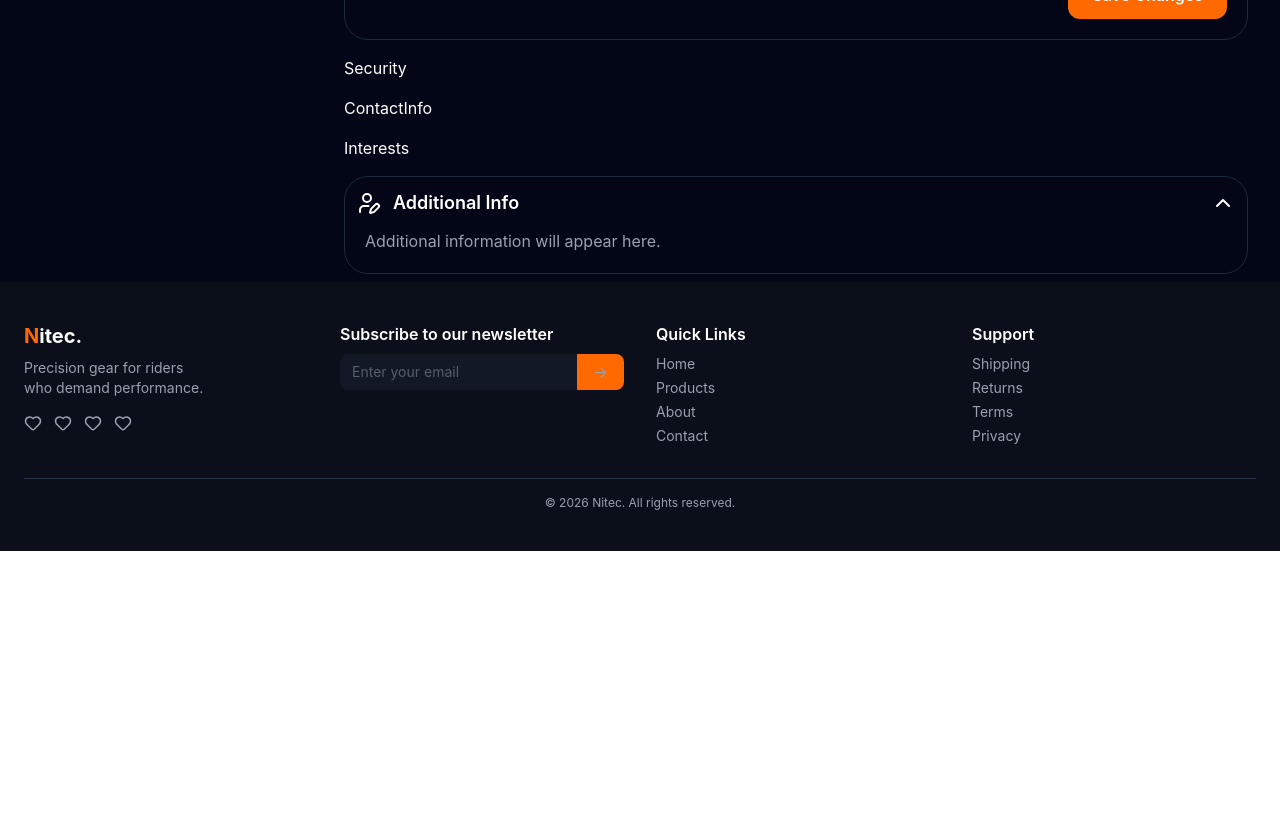
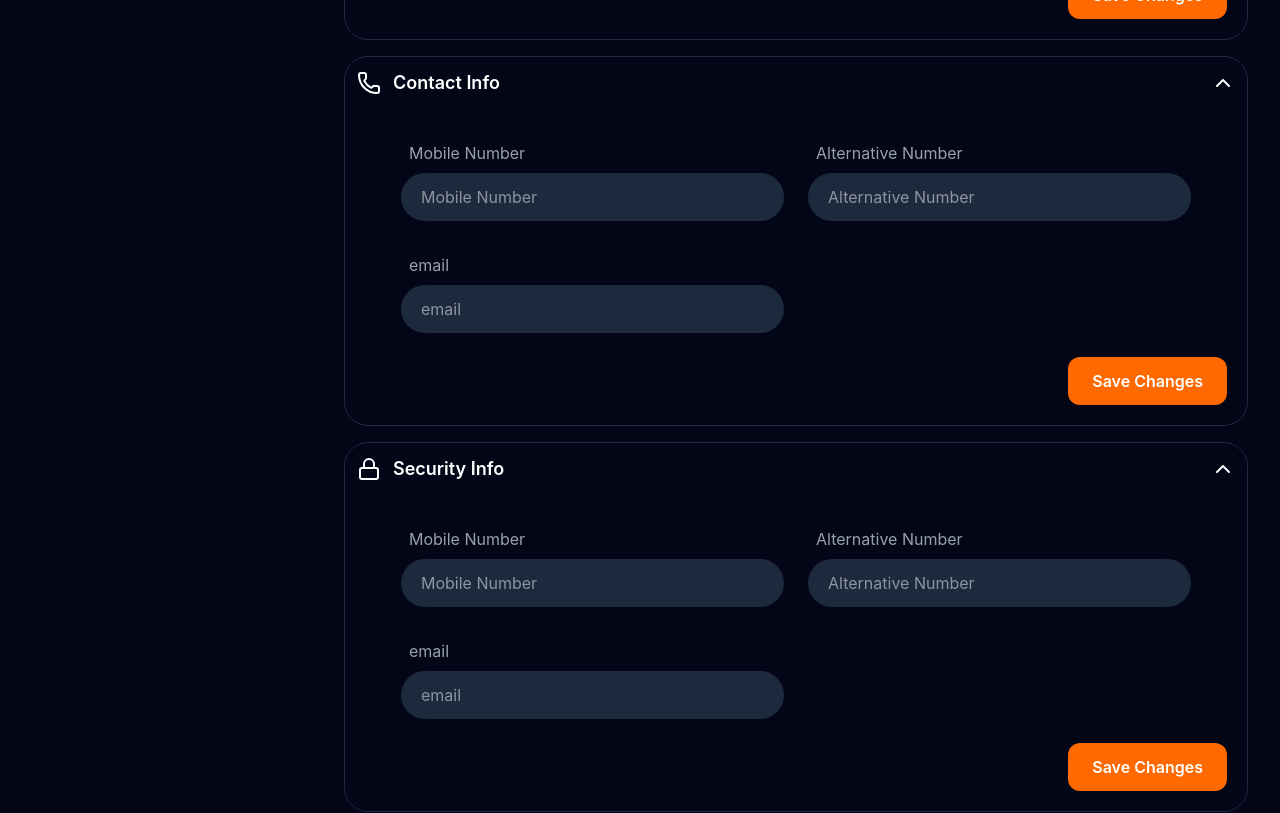
Before and after one commit to niraj-prasad505/MotoCartel, a React app in the folder frontend/: page /profile in a window 1280 px wide. Shown: the part 1080-1893 px from the top of the page. Before the commit the page ends 1631 px from the top, so only its background shows below. Built offline with nearby package versions, Linux system fonts and the light colour scheme; no server answers; the HTML template or start-up script is replaced by a standard one.

Commit message:
refactor Profile components to enhance structure and add input fields for contact and security information

```diff
--- a/frontend/src/components/Profile/AccordionSection.jsx
+++ b/frontend/src/components/Profile/AccordionSection.jsx
@@ -1,5 +1,5 @@
 import { useState } from "react";
-import { ChevronDown, ChevronUp, UserPen } from "lucide-react";
+import { ChevronDown, ChevronUp, UserPen, LocateFixed, Lock, Phone } from "lucide-react";
 
 const AccordionSection = ({ title, children }) => {
   const [open, setOpen] = useState(true);
@@ -11,8 +11,12 @@ const AccordionSection = ({ title, children }) => {
         className="w-full flex justify-between items-center p-3"
       >
         <div className="flex items-center gap-3">
-          <UserPen height={24} width={24} />
+          {title === "Personal Info " && <UserPen height={24} width={24} />}
+          {title === "Delivery Info " && <LocateFixed height={24} width={24} />}
+          {title === "Security Info " && <Lock height={24} width={24} />}
+          {title === "Contact Info " && <Phone height={24} width={24} />}
           <h2 className="font-semibold text-lg">{title}</h2>
+
 
 
         </div>
--- a/frontend/src/components/Profile/ProfileContent/ContactInfo.jsx
+++ b/frontend/src/components/Profile/ProfileContent/ContactInfo.jsx
@@ -1,7 +1,53 @@
 import React from 'react'
+import AccordionSection from "../AccordionSection";
+import Select from "react-select";
+import { useState } from "react";
+
 
 export default function ContactInfo() {
   return (
-    <div>ContactInfo</div>
+    <AccordionSection title="Contact Info ">
+
+
+      <div className="gap-8 items-start p-6 px-9 rounded-2xl">
+
+        {/* Input Fields */}
+        <div className="grid grid-cols-2 gap-6 flex-1">
+          <div className="w-full">
+            <h1 className="p-2 text-gray-400">Mobile Number</h1>
+            <input
+              className="bg-slate-800 p-3 pl-5 rounded-full outline-none w-full"
+              placeholder="Mobile Number"
+            />
+          </div>
+
+          <div className="w-full">
+            <h1 className="p-2 text-gray-400">Alternative Number</h1>
+            <input
+              className="bg-slate-800 p-3 pl-5 rounded-full outline-none w-full"
+              placeholder="Alternative Number"
+            />
+          </div>
+
+          <div className="w-full">
+            <h1 className="p-2 text-gray-400">email</h1>
+            <input
+              className="bg-slate-800 p-3 pl-5 rounded-full outline-none w-full"
+              placeholder="email"
+            />
+          </div>
+
+
+
+
+        </div>
+      </div>
+      {/* Save Changes Button */}
+      <div className="flex justify-end">
+        <button className="bg-orange-500 px-6 py-3 rounded-xl font-semibold">
+          Save Changes
+        </button>
+      </div>
+    </AccordionSection>
   )
 }
--- a/frontend/src/components/Profile/ProfileContent/DeliveryAddress.jsx
+++ b/frontend/src/components/Profile/ProfileContent/DeliveryAddress.jsx
@@ -33,7 +33,7 @@ const options = [
   { value: "west-bengal", label: "West Bengal" },
 ];
   return (
-    <AccordionSection title="Personal Info ">
+    <AccordionSection title="Delivery Info ">
 
 
       <div className="gap-8 items-start p-6 px-9 rounded-2xl">
--- a/frontend/src/components/Profile/ProfileContent/Security.jsx
+++ b/frontend/src/components/Profile/ProfileContent/Security.jsx
@@ -1,7 +1,50 @@
 import React from 'react'
+import AccordionSection from "../AccordionSection";
 
 export default function Security() {
   return (
-    <div>Security</div>
+    <AccordionSection title="Security Info ">
+
+
+      <div className="gap-8 items-start p-6 px-9 rounded-2xl">
+
+        {/* Input Fields */}
+        <div className="grid grid-cols-2 gap-6 flex-1">
+          <div className="w-full">
+            <h1 className="p-2 text-gray-400">Mobile Number</h1>
+            <input
+              className="bg-slate-800 p-3 pl-5 rounded-full outline-none w-full"
+              placeholder="Mobile Number"
+            />
+          </div>
+
+          <div className="w-full">
+            <h1 className="p-2 text-gray-400">Alternative Number</h1>
+            <input
+              className="bg-slate-800 p-3 pl-5 rounded-full outline-none w-full"
+              placeholder="Alternative Number"
+            />
+          </div>
+
+          <div className="w-full">
+            <h1 className="p-2 text-gray-400">email</h1>
+            <input
+              className="bg-slate-800 p-3 pl-5 rounded-full outline-none w-full"
+              placeholder="email"
+            />
+          </div>
+
+
+
+
+        </div>
+      </div>
+      {/* Save Changes Button */}
+      <div className="flex justify-end">
+        <button className="bg-orange-500 px-6 py-3 rounded-xl font-semibold">
+          Save Changes
+        </button>
+      </div>
+    </AccordionSection>
   )
 }
--- a/frontend/src/components/Profile/ProfileContent/index.jsx
+++ b/frontend/src/components/Profile/ProfileContent/index.jsx
@@ -10,9 +10,9 @@ const ProfileContent = () => {
     <div className="space-y-4">
       <PersonalInfo />
       <DeliveryAddress />
+      <ContactInfo />
       <Security />
-      <ContactInfo />
-      <Interests />
+      {/* <Interests /> */}
       <AdditionalInfo />
     </div>
   );
```
